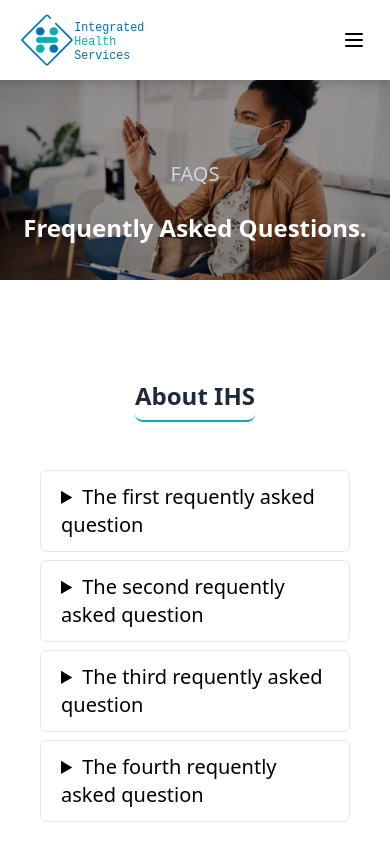
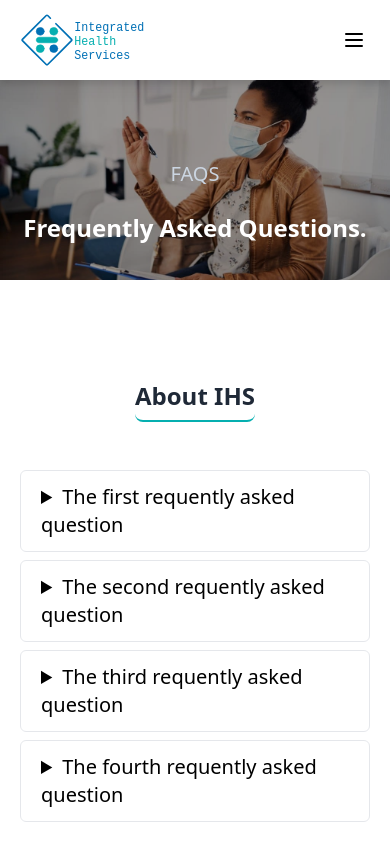
Before and after one commit to ihsidna/ihs-frontend, a React (Create React App) app: page /faqs in a window 390 px wide. Shown: the top 844 px of the page. Built offline with nearby package versions, Linux system fonts and the light colour scheme.

Commit message:
faq refactor

```diff
--- a/src/components/Faq.jsx
+++ b/src/components/Faq.jsx
@@ -10,7 +10,7 @@ const Faq = () => {
 							About IHS
 						</h2>
 					</div>
-					<div className="lg:px-80 md:px-40 px-10 ">
+					<div className="lg:px-80 md:px-40 px-5 ">
 						<details className="bg-white border rounded-md open:bg-gray-100 duration-300 my-2">
 							<summary className="bg-inherit px-5 py-3 md:text-2xl text-xl cursor-pointer">The first requently asked question</summary>
 							<div className="bg-white px-5 py-3 border border-gray-300 md:text-xl text-lg ">
```
